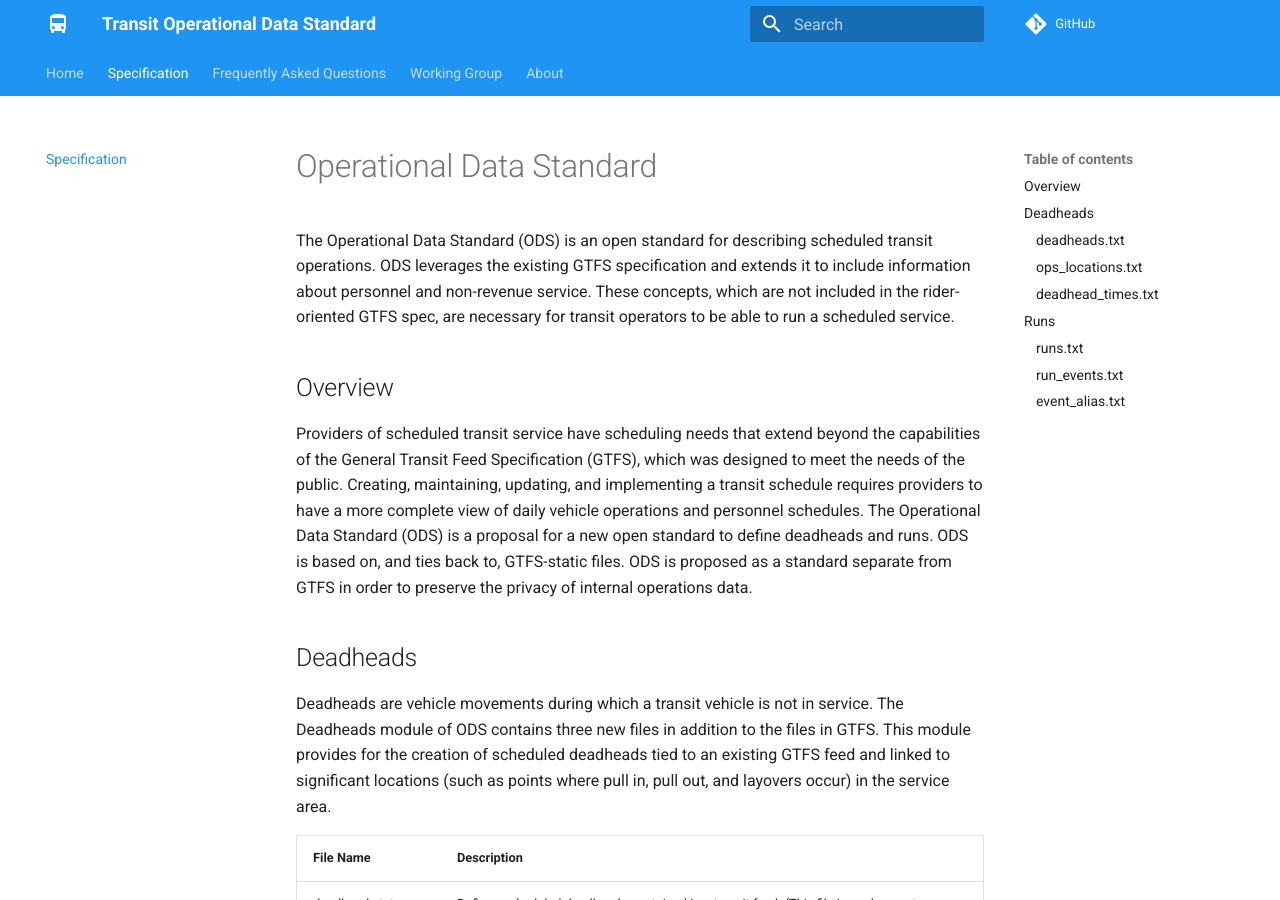
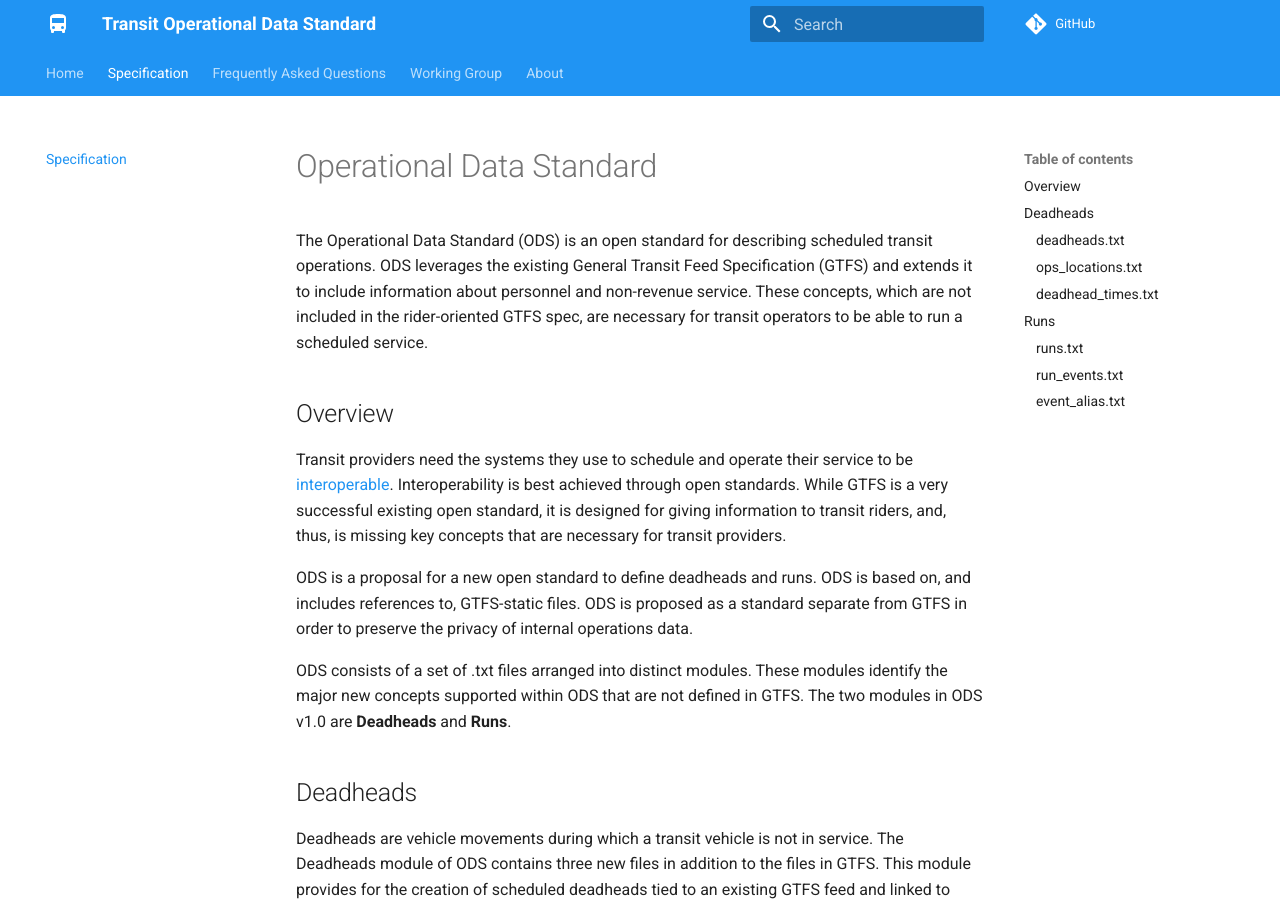
Before and after one commit to cal-itp/operational-data-standard, an MkDocs documentation site: the page built from docs/spec.md, in a window 1280 px wide and 900 px high. Built offline with MkDocs 1.6.1 and Material for MkDocs 9.7.7, drawn with Linux system fonts in a browser that asks for light colours; nearby versions of some CDN libraries; comment, search, counter and statistics services are not loaded; some of the changed lines change nothing that is shown; some of the changed text lies outside the part shown.

Commit message:
Update spec.md

```diff
--- a/docs/spec.md
+++ b/docs/spec.md
@@ -1,10 +1,14 @@
 # Operational Data Standard
 
-The Operational Data Standard (ODS) is an open standard for describing scheduled transit operations. ODS leverages the existing GTFS specification and extends it to include information about personnel and non-revenue service. These concepts, which are not included in the rider-oriented GTFS spec, are necessary for transit operators to be able to run a scheduled service.
+The Operational Data Standard (ODS) is an open standard for describing scheduled transit operations. ODS leverages the existing General Transit Feed Specification (GTFS) and extends it to include information about personnel and non-revenue service. These concepts, which are not included in the rider-oriented GTFS spec, are necessary for transit operators to be able to run a scheduled service.
 
 ## Overview
 
-Providers of scheduled transit service have scheduling needs that extend beyond the capabilities of the General Transit Feed Specification (GTFS), which was designed to meet the needs of the public. Creating, maintaining, updating, and implementing a transit schedule requires providers to have a more complete view of daily vehicle operations and personnel schedules. The Operational Data Standard (ODS) is a proposal for a new open standard to define deadheads and runs. ODS is based on, and ties back to, GTFS-static files. ODS is proposed as a standard separate from GTFS in order to preserve the privacy of internal operations data.
+Transit providers need the systems they use to schedule and operate their service to be [interoperable](https://www.interoperablemobility.org/). Interoperability is best achieved through open standards. While GTFS is a very successful existing open standard, it is designed for giving information to transit riders, and, thus, is missing key concepts that are necessary for transit providers.
+
+ODS is a proposal for a new open standard to define deadheads and runs. ODS is based on, and includes references to, GTFS-static files. ODS is proposed as a standard separate from GTFS in order to preserve the privacy of internal operations data.
+
+ODS consists of a set of .txt files arranged into distinct modules. These modules identify the major new concepts supported within ODS that are not defined in GTFS. The two modules in ODS v1.0 are **Deadheads** and **Runs**.
 
 ## Deadheads
 
@@ -21,10 +25,10 @@ Deadheads are vehicle movements during which a transit vehicle is not in service
 | **Field Name** | **Type** | **Required** | **Description** |
 | --- | --- | --- | --- |
 | deadhead_id | ID | Required | Identifies a deadhead. |
-| service_id | ID referencing **calendar.service_id** | Required | Identifies a set of dates when the deadhead is scheduled to take place. |
+| service_id | ID referencing [**calendar.service_id**](https://developers.google.com/transit/gtfs/reference#calendartxt) | Required | Identifies a set of dates when the deadhead is scheduled to take place. |
 | block_id | ID | Required | Identifies a set of dates when the deadhead is scheduled to take place. |
-| shape_id | ID referencing **shapes.shape_id** | Optional | Identifies a geospatial shape that describes the vehicle travel path for a deadhead. |
-| to_trip_id | ID referencing **trips.trip_id** | Conditionally Required | Identifies the trip scheduled immediately following to the deadhead within the block_id. |
+| shape_id | ID referencing [**shapes.shape_id**](https://developers.google.com/transit/gtfs/reference#shapestxt) | Optional | Identifies a geospatial shape that describes the vehicle travel path for a deadhead. |
+| to_trip_id | ID referencing [**trips.trip_id**](https://developers.google.com/transit/gtfs/reference#tripstxt) | Conditionally Required | Identifies the trip scheduled immediately following to the deadhead within the block_id. |
 | from_trip_id | ID referencing **trips.trip_id** | Conditionally Required | Identifies the trip scheduled immediately prior to the deadhead within the block_id. |
 | to_deadhead_id | ID referencing **deadheads.deadhead_id** | Conditionally Required | Identifies the deadhead scheduled immediately following the deadhead within the block_id. |
 | to_deadhead_id | ID referencing **deadheads.deadhead_id** | Conditionally Required | Identifies the deadhead scheduled immediately prior to the deadhead within the block_id. |
@@ -69,12 +73,12 @@ Runs are representations of the daily work schedule for transit agency personnel
 | run_name | String | Required | The human readable name for the run. |
 | piece_id | ID | Required | Identifies the piece of the run. |
 | piece_name | String | Optional | The human-readable name for the piece. |
-| start_type | Enum | Required | Indicates whether the piece begins with a deadhead or a trip. <br /><br />**0** - Deadhead <br />**1** - Trip <br />**2** - Event |
-| start_trip_id | ID referencing **deadheads.deadhead_id** or **trips.trip_id** | Required | Identifies the deadhead or trip with which the piece begins. |
-| start_trip_position | Non-negative Integer referencing **deadhead_times.ops_location_sequence** or **stop_times.stop_sequence** | Optional | Identifies the first operational location or stop to be serviced in the first trip of the piece. This field should only be filled out if the piece does not begin at the first stop of the first trip. |
-| end_type | Enum | Required | Indicates whether the piece ends with a deadhead or a trip. <br /><br />**0** - Deadhead <br />**1** - Trip <br />**2** - Event |
-| end_trip_id | ID referencing **deadheads.deadhead_id** or **trips.trip_id** | Required | Identifies the deadhead or trip with which the piece ends. |
-| end_trip_position | Non-negative Integer referencing **deadhead_times.ops_location_sequence** or **stop_times.stop_sequence** | Optional | Identifies the last operational location or stop to be serviced in the last trip of the piece. This field should only be filled out if the piece does not end at the last stop of the last trip. |
+| start_type | Enum | Required | Indicates whether the piece begins with a deadhead, a revenue trip, or an event. <br /><br />**0** - Deadhead <br />**1** - Trip <br />**2** - Event |
+| start_trip_id | ID referencing **deadheads.deadhead_id** or [**trips.trip_id**](https://developers.google.com/transit/gtfs/reference#tripstxt) | Required | Identifies the deadhead or trip with which the piece begins. |
+| start_trip_position | Non-negative Integer referencing **deadhead_times.ops_location_sequence** or [**stop_times.stop_sequence**](https://developers.google.com/transit/gtfs/reference#stop_timestxt) | Optional | Identifies the first operational location or stop to be serviced in the first trip of the piece. This field should only be filled out if the piece does not begin at the first stop of the start trip. |
+| end_type | Enum | Required | Indicates whether the piece ends with a deadhead, a revenue trip, or an event. <br /><br />**0** - Deadhead <br />**1** - Trip <br />**2** - Event |
+| end_trip_id | ID referencing **deadheads.deadhead_id** or [**trips.trip_id**](https://developers.google.com/transit/gtfs/reference#tripstxt) | Required | Identifies the deadhead or trip with which the piece ends. |
+| end_trip_position | Non-negative Integer referencing **deadhead_times.ops_location_sequence** or **stop_times.stop_sequence** | Optional | Identifies the last operational location or stop to be serviced in the last trip of the piece. This field should only be filled out if the piece does not end at the last stop of the end trip. |
 
 ### run_events.txt
 
@@ -86,7 +90,7 @@ Runs are representations of the daily work schedule for transit agency personnel
 | event_time | Time | Required | The time at which the event begins. |
 | event_duration | Non-negative Integer | Required | The scheduled duration of the event from the event_time in seconds. |
 | event_location_type | Enum | Optional | Indicates whether the event is scheduled to occur at an operational location or a stop. <br /><br />**0** - Operational Location <br />**1** - Stop |
-| event_location_id | ID referencing **ops_locations.ops_location_id** or **stops.stop_id** | Optional | Identifies the operational location or stop at which the event is scheduled to take place. |
+| event_location_id | ID referencing **ops_locations.ops_location_id** or [**stops.stop_id**](https://developers.google.com/transit/gtfs/reference#stopstxt) | Optional | Identifies the operational location or stop at which the event is scheduled to take place. |
 
 ### event_alias.txt
 
```
